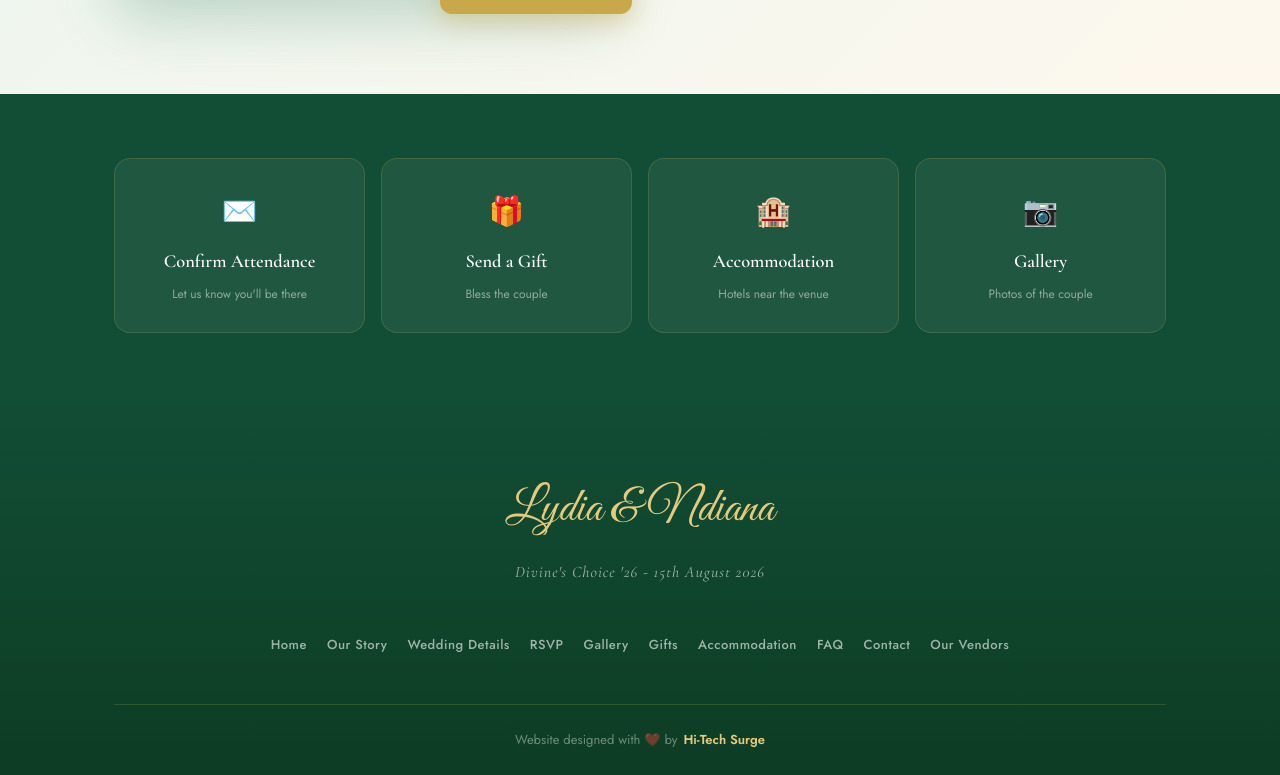
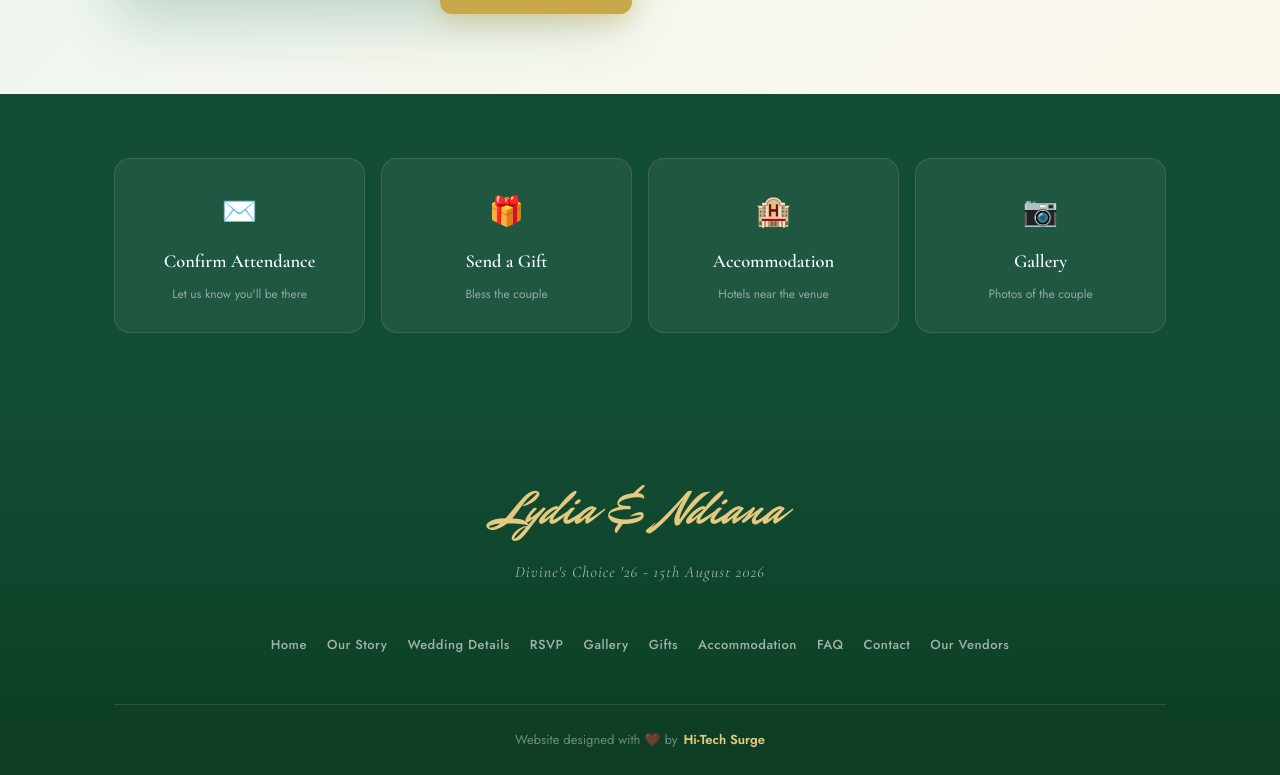
Before and after one commit to General-Airkay/Wedding-site, a Next.js app: page / in a window 1280 px wide. Shown: the part 2367-3142 px from the top of the page. Built offline with nearby package versions, Linux system fonts and the light colour scheme.

Commit message:
Update Footer.js

```diff
--- a/components/Footer.js
+++ b/components/Footer.js
@@ -24,7 +24,7 @@ export default function Footer() {
         {/* Top */}
         <div style={{ textAlign: 'center', marginBottom: '48px' }}>
           <div style={{
-            fontFamily: "'Great Vibes', cursive",
+            fontFamily: "'Mr Dafoe', cursive",
             fontSize: '3rem',
             color: 'var(--gold-light)',
             marginBottom: '8px',
```
